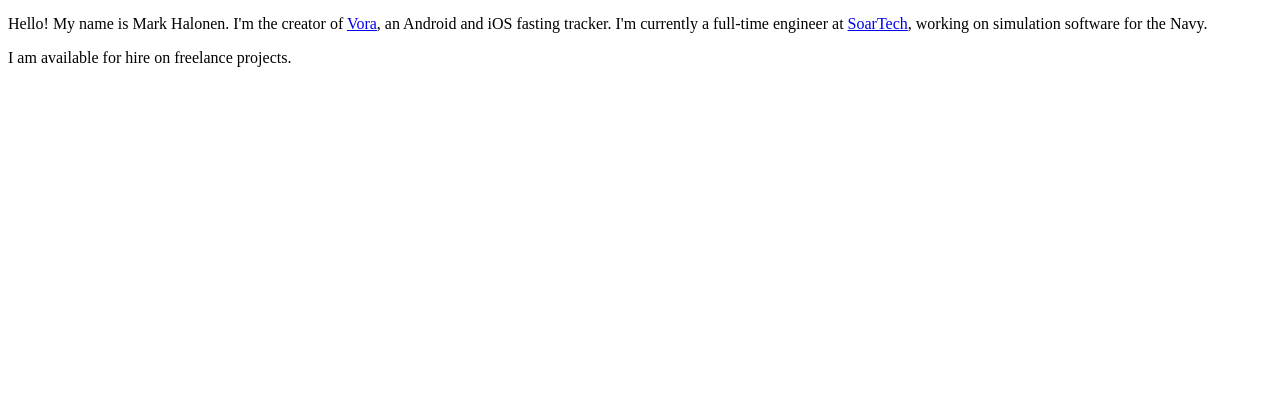
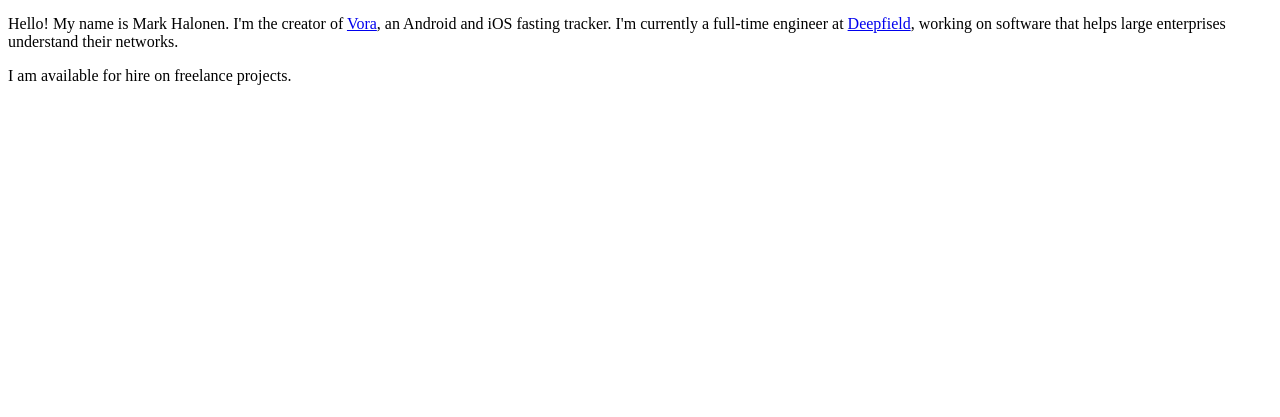
Before and after one commit to markhalonen/markhalo-gatsby, a Gatsby site: page / in a window 1280 px wide. Shown: the part 383-800 px from the top of the page. Built offline with nearby package versions, Linux system fonts and the light colour scheme; Gatsby itself is replaced by a stand-in of ours.

Commit message:
update current job

```diff
--- a/src/pages/index.js
+++ b/src/pages/index.js
@@ -16,7 +16,7 @@ const IndexPage = () => (
         <SocialIcon url="https://www.upwork.com/fl/markhalonen" style={{margin: 5}}/>
       </div>
       <div style={{paddingTop: 10}}>
-        <p>Hello! My name is Mark Halonen. I'm the creator of <a href="https://getVora.com" target="_blank">Vora</a>, an Android and iOS fasting tracker. I'm currently a full-time engineer at <a href="https://soartech.com/" target="_blank">SoarTech</a>, working on simulation software for the Navy.</p>
+        <p>Hello! My name is Mark Halonen. I'm the creator of <a href="https://getVora.com" target="_blank">Vora</a>, an Android and iOS fasting tracker. I'm currently a full-time engineer at <a href="https://networks.nokia.com/solutions/deepfield-ip-network-analytics-DDoS-protection" target="_blank">Deepfield</a>, working on software that helps large enterprises understand their networks.</p>
       <p>I am available for hire on freelance projects.</p>
       </div>
     </div>
```
